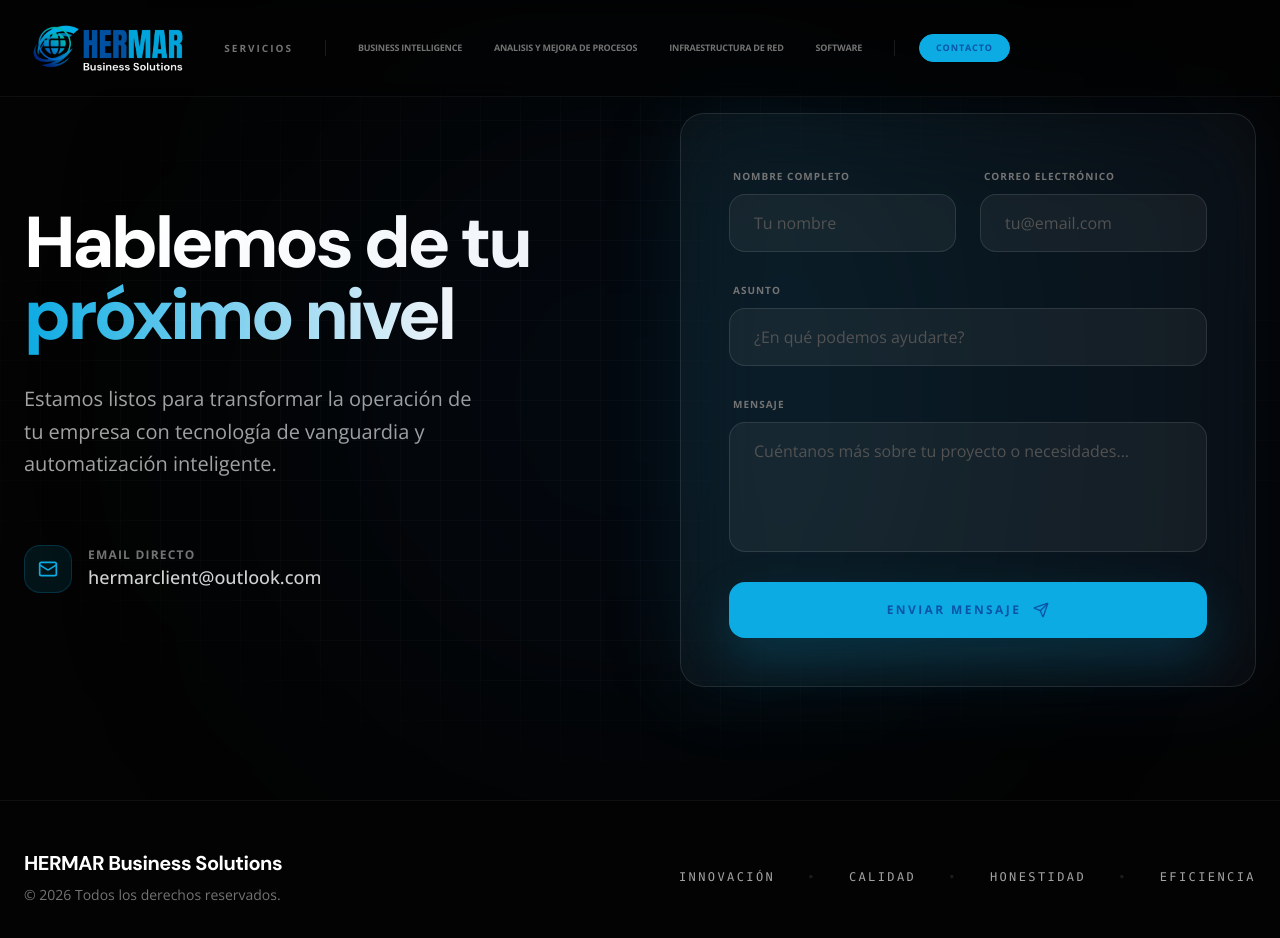
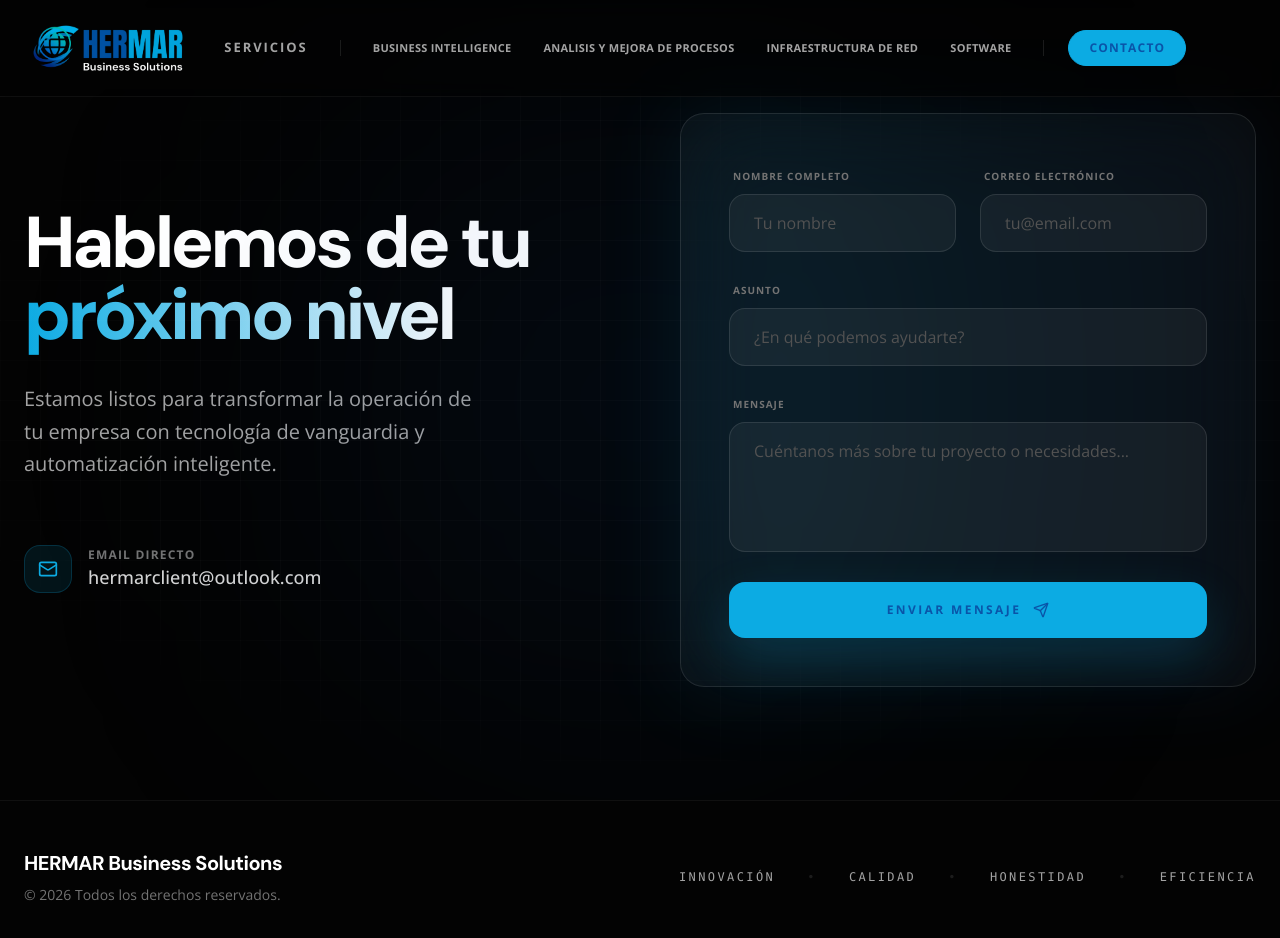
Before and after one commit to Hiroyuki1313/HerMer, a React (Vite) app: page /contacto in a window 1280 px wide. Shown: the top 938 px of the page. Built offline with nearby package versions, Linux system fonts and the light colour scheme.

Commit message:
Texto grande

```diff
--- a/src/components/layout/Navbar.tsx
+++ b/src/components/layout/Navbar.tsx
@@ -16,14 +16,14 @@ const Navbar = () => {
           {isHome ? (
             <a
               href="#servicios"
-              className="text-[10px] font-bold uppercase tracking-[0.2em] text-neutral-500 hover:text-brand-light transition-colors px-2 py-1 shrink-0"
+              className="text-[13px] font-bold uppercase tracking-[0.15em] text-neutral-400 hover:text-brand-light transition-colors px-2 py-1 shrink-0"
             >
               Servicios
             </a>
           ) : (
             <Link
               to="/#servicios"
-              className="text-[10px] font-bold uppercase tracking-[0.2em] text-neutral-500 hover:text-brand-light transition-colors px-2 py-1 shrink-0"
+              className="text-[13px] font-bold uppercase tracking-[0.15em] text-neutral-400 hover:text-brand-light transition-colors px-2 py-1 shrink-0"
             >
               Servicios
             </Link>
@@ -57,9 +57,9 @@ const Navbar = () => {
                 <Link
                   key={service.id}
                   to={`/servicios/${service.id}`}
-                  className={`text-[9px] font-bold uppercase tracking-tight transition-all px-2 py-1 rounded-md shrink-0 whitespace-nowrap ${isActive
+                  className={`text-[11px] font-bold uppercase tracking-wide transition-all px-2 py-1 rounded-md shrink-0 whitespace-nowrap ${isActive
                       ? "text-brand-light bg-brand-light/5"
-                      : "text-neutral-500 hover:text-white hover:bg-white/5"
+                      : "text-neutral-400 hover:text-white hover:bg-white/5"
                     }`}
                 >
                   {label}
@@ -72,9 +72,9 @@ const Navbar = () => {
 
           <Link
             to="/contacto"
-            className={`text-[9px] font-bold uppercase tracking-widest transition-all px-4 py-1.5 rounded-full border ${location.pathname === '/contacto'
+            className={`text-[12px] font-bold uppercase tracking-widest transition-all px-5 py-2 rounded-full border ${location.pathname === '/contacto'
                 ? "text-brand-dark bg-brand-light border-brand-light"
-                : "text-neutral-300 border-white/10 hover:border-brand-light/50 hover:text-brand-light"
+                : "text-neutral-300 border-white/20 hover:border-brand-light/50 hover:text-brand-light"
               }`}
           >
             Contacto
```
